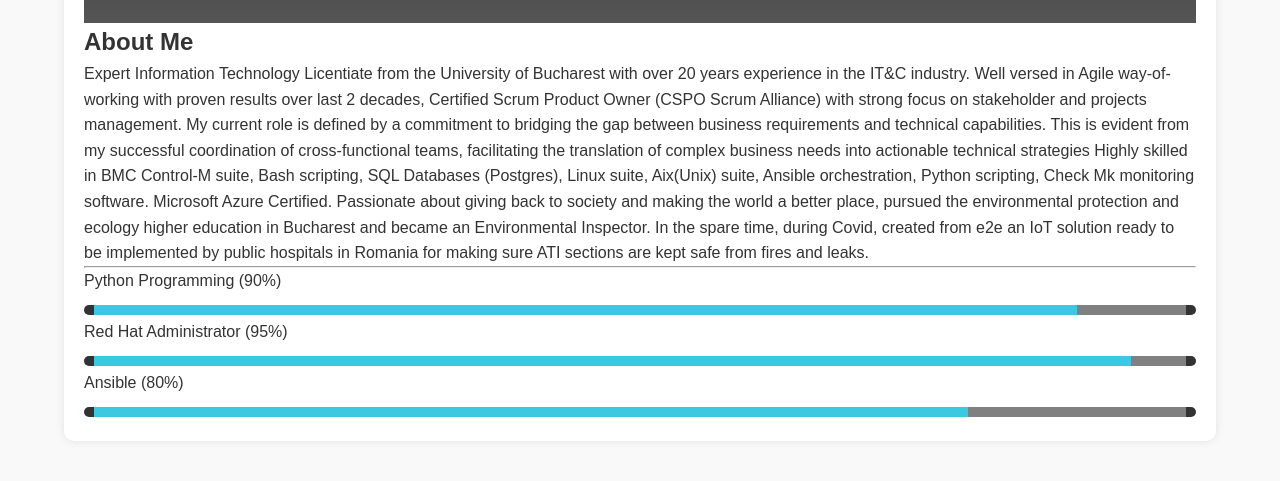
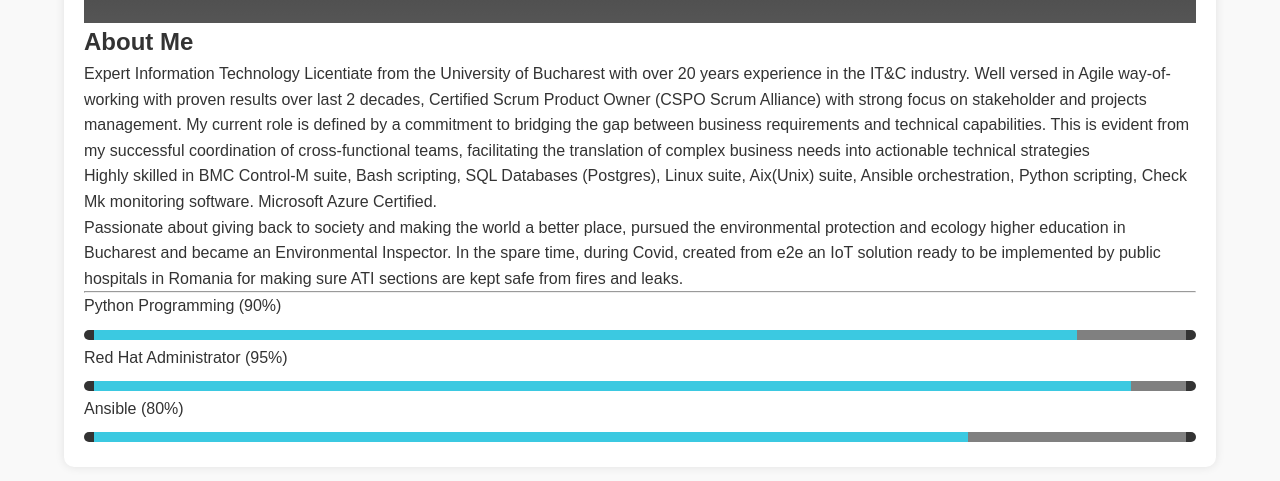
Before and after one commit to dgxshpe/Mywebsite, a plain HTML site: page index.html in a window 1280 px wide. Shown: the part 213-694 px from the top of the page. Drawn offline with nearby package versions, Linux system fonts and the light colour scheme.

Commit message:
changed about me

```diff
--- a/index.html
+++ b/index.html
@@ -52,9 +52,9 @@
 
         <section id="about-me" class="mb-5">
             <h2>About Me</h2>
-            <p>Expert Information Technology Licentiate from the University of Bucharest with over 20 years experience in the IT&C industry. Well versed in Agile way-of-working with proven results over last 2 decades, Certified Scrum Product Owner (CSPO Scrum Alliance) with strong focus on stakeholder and projects management. My current role is defined by a commitment to bridging the gap between business requirements and technical capabilities. This is evident from my successful coordination of cross-functional teams, facilitating the translation of complex business needs into actionable technical strategies
-                Highly skilled in BMC Control-M suite, Bash scripting, SQL Databases (Postgres), Linux suite, Aix(Unix) suite, Ansible orchestration, Python scripting, Check Mk monitoring software. Microsoft Azure Certified.
-                Passionate about giving back to society and making the world a better place, pursued the environmental protection and ecology higher education in Bucharest and became an Environmental Inspector. In the spare time, during Covid, created from e2e an IoT solution ready to be implemented by public hospitals in Romania for making sure ATI sections are kept safe from fires and leaks.</p>
+            <p>Expert Information Technology Licentiate from the University of Bucharest with over 20 years experience in the IT&C industry. Well versed in Agile way-of-working with proven results over last 2 decades, Certified Scrum Product Owner (CSPO Scrum Alliance) with strong focus on stakeholder and projects management. My current role is defined by a commitment to bridging the gap between business requirements and technical capabilities. This is evident from my successful coordination of cross-functional teams, facilitating the translation of complex business needs into actionable technical strategies </p>
+            <p>Highly skilled in BMC Control-M suite, Bash scripting, SQL Databases (Postgres), Linux suite, Aix(Unix) suite, Ansible orchestration, Python scripting, Check Mk monitoring software. Microsoft Azure Certified.</p>
+            <p>Passionate about giving back to society and making the world a better place, pursued the environmental protection and ecology higher education in Bucharest and became an Environmental Inspector. In the spare time, during Covid, created from e2e an IoT solution ready to be implemented by public hospitals in Romania for making sure ATI sections are kept safe from fires and leaks.</p>
         </section>
 
         <hr>
```
